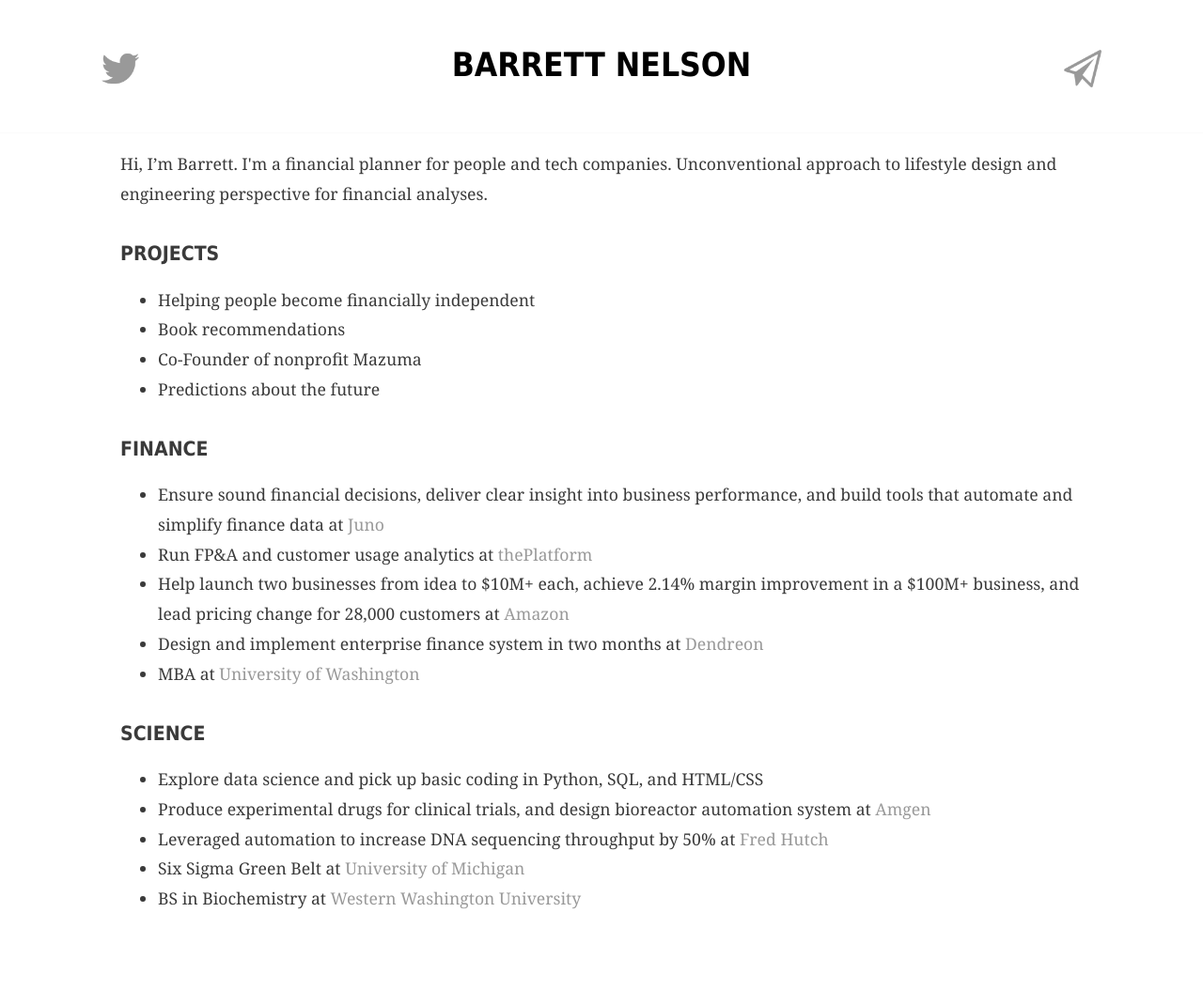
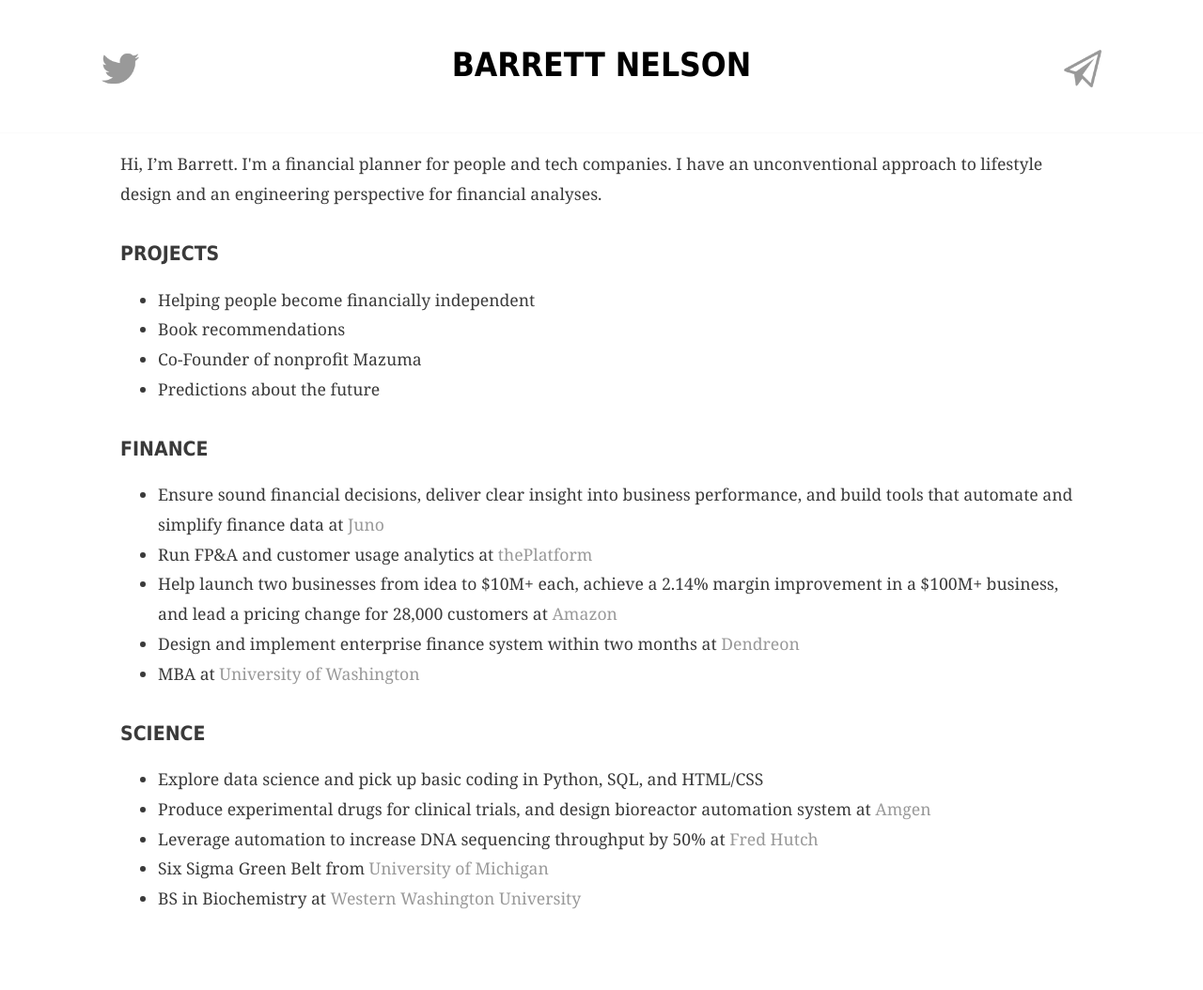
Before and after one commit to bstnel/bstnel.github.io, a Jekyll site: the page index.html, which Jekyll copies as it is, in a window 1280 px wide. Shown: the whole page at 94% size. Built offline with Jekyll 4.4.1, drawn with Linux system fonts in a browser that asks for light colours.

Commit message:
Update index.html

```diff
--- a/index.html
+++ b/index.html
@@ -22,7 +22,7 @@
         </div>
       </div>
 <div class="content">
-	<p>Hi, I’m Barrett. I'm a financial planner for people and tech companies. Unconventional approach to lifestyle design and engineering perspective for financial analyses.</p>
+	<p>Hi, I’m Barrett. I'm a financial planner for people and tech companies. I have an unconventional approach to lifestyle design and an engineering perspective for financial analyses.</p>
 	<h2>Projects</h2>
 		<ul>
 		<li>Helping people become financially independent</li>
@@ -34,16 +34,16 @@
 		<ul>
 		<li>Ensure sound financial decisions, deliver clear insight into business performance, and build tools that automate and simplify finance data at <a href="https://www.junotherapeutics.com/">Juno</a></li>
 		<li>Run FP&amp;A and customer usage analytics at <a href="https://www.theplatform.com">thePlatform</a></li>
-		<li>Help launch two businesses from idea to $10M+ each, achieve 2.14% margin improvement in a $100M+ business, and lead pricing change for 28,000 customers at <a href="https://aws.amazon.com/">Amazon</a></li>
-		<li>Design and implement enterprise finance system in two months at <a href="https://en.wikipedia.org/wiki/Dendreon">Dendreon</a></li>
+		<li>Help launch two businesses from idea to $10M+ each, achieve a 2.14% margin improvement in a $100M+ business, and lead a pricing change for 28,000 customers at <a href="https://aws.amazon.com/">Amazon</a></li>
+		<li>Design and implement enterprise finance system within two months at <a href="https://en.wikipedia.org/wiki/Dendreon">Dendreon</a></li>
 		<li>MBA at <a href="https://www.washington.edu/">University of Washington</a></li>
 		</ul>
 	<h2>Science</h2>
 		<ul>
 		<li>Explore data science and pick up basic coding in Python, SQL, and HTML/CSS</li>
 		<li>Produce experimental drugs for clinical trials, and design bioreactor automation system at <a href="http://www.amgen.com/">Amgen</a></li>
-		<li>Leveraged automation to increase DNA sequencing throughput by 50% at <a href="https://www.fredhutch.org/en.html">Fred Hutch</a></li>
-		<li>Six Sigma Green Belt at <a href="http://isd.engin.umich.edu/professional-programs/six-sigma/index.htm">University of Michigan</a></li>
+		<li>Leverage automation to increase DNA sequencing throughput by 50% at <a href="https://www.fredhutch.org/en.html">Fred Hutch</a></li>
+		<li>Six Sigma Green Belt from <a href="http://isd.engin.umich.edu/professional-programs/six-sigma/index.htm">University of Michigan</a></li>
 		<li>BS in Biochemistry at <a href="https://www.wwu.edu/">Western Washington University</a></li>
 		</ul>
 	    </div>
```
